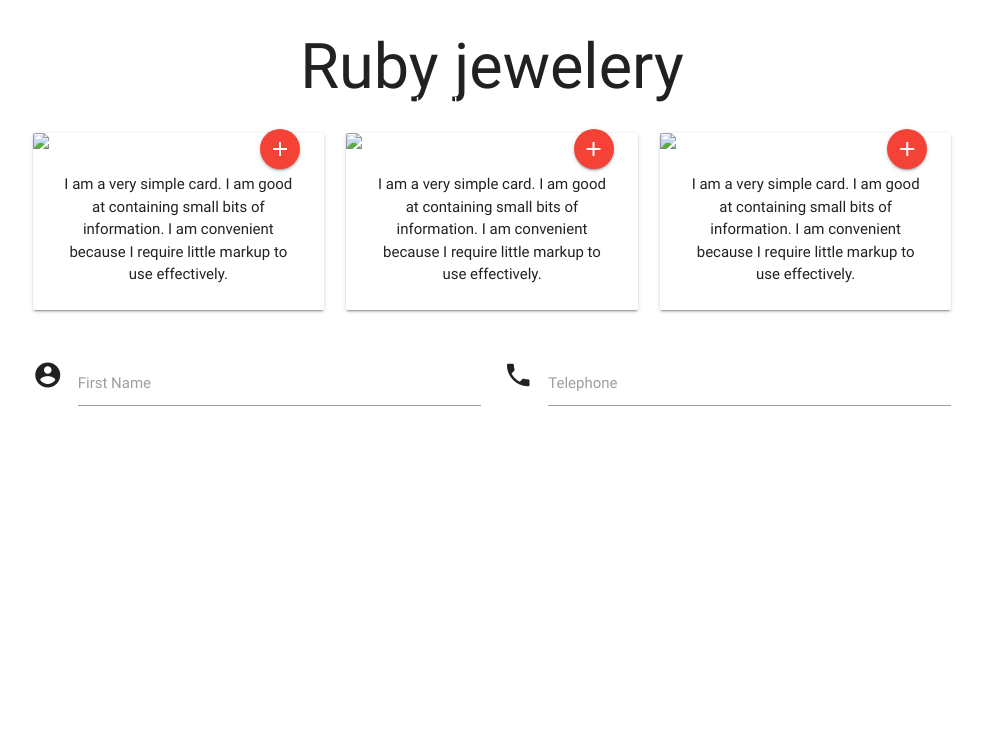
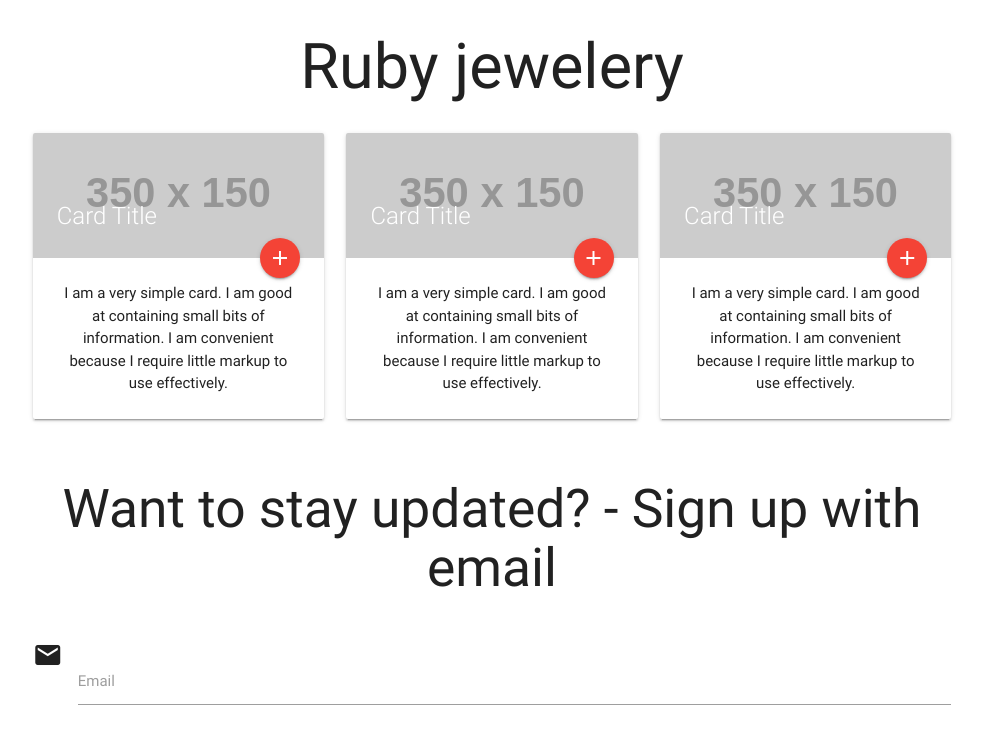
Before and after one commit to Agonn/Ruby_landing, a plain HTML site: page index.html in a window 1280 px wide. Shown: the whole page, without its empty margins (148-1131 px from the left). Drawn offline with nearby package versions, Linux system fonts and the light colour scheme; placeholder pictures from the web are drawn by us.

Commit message:
New email form

```diff
--- a/index.html
+++ b/index.html
@@ -21,7 +21,7 @@
       <div class="col s4 center">
         <div class="card">
           <div class="card-image">
-            <img src="images/sample-1.jpg">
+            <img src="http://via.placeholder.com/350x150">
             <span class="card-title">Card Title</span>
             <a class="btn-floating halfway-fab waves-effect waves-light red"><i class="material-icons">add</i></a>
           </div>
@@ -35,7 +35,7 @@
       <div class="col s4 center">
         <div class="card">
           <div class="card-image">
-            <img src="images/sample-1.jpg">
+            <img src="http://via.placeholder.com/350x150">
             <span class="card-title">Card Title</span>
             <a class="btn-floating halfway-fab waves-effect waves-light red"><i class="material-icons">add</i></a>
           </div>
@@ -49,7 +49,7 @@
       <div class="col s4 center">
         <div class="card">
           <div class="card-image">
-            <img src="images/sample-1.jpg">
+            <img src="http://via.placeholder.com/350x150">
             <span class="card-title">Card Title</span>
             <a class="btn-floating halfway-fab waves-effect waves-light red"><i class="material-icons">add</i></a>
           </div>
@@ -65,16 +65,14 @@
     <div class="row">
       <form class="col s12">
         <div class="row">
-            <div class="input-field col s6">
-              <i class="material-icons prefix">account_circle</i>
-              <input id="icon_prefix" type="text" class="validate">
-              <label for="icon_prefix">First Name</label>
+          <h2 class="center">Want to stay updated? - Sign up with email
+            <h2>
+              <div class="input-field col s12">
+                <i class="material-icons prefix">email</i>
+                <input id="icon_prefix" type="email" class="validate">
+                <label for="icon_prefix">Email</label>
               </div>
-            <div class="input-field col s6">
-              <i class="material-icons prefix">phone</i>
-              <input id="icon_telephone" type="tel" class="validate">
-              <label for="icon_telephone">Telephone</label>
-            </div>
+
         </div>
       </form>
     </div>
```
Lines whose indentation alone changed are shown as unchanged.
